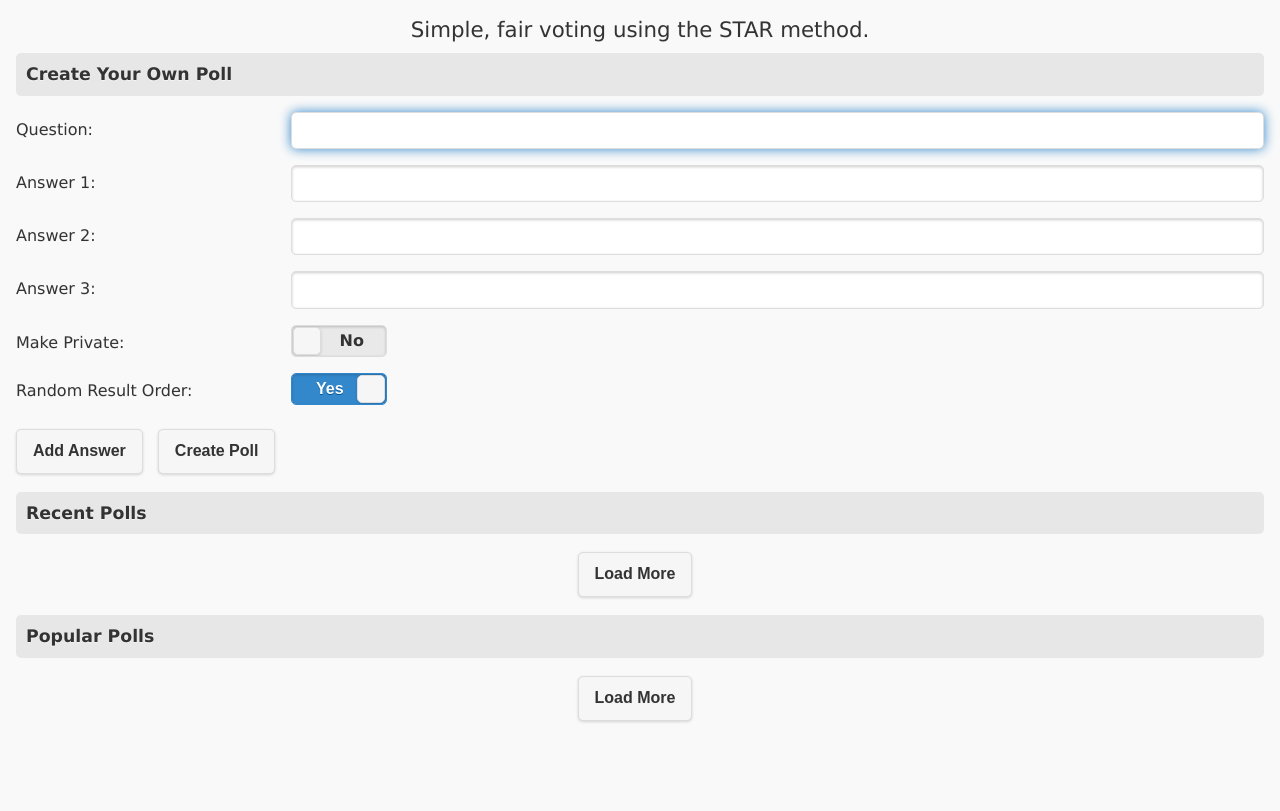
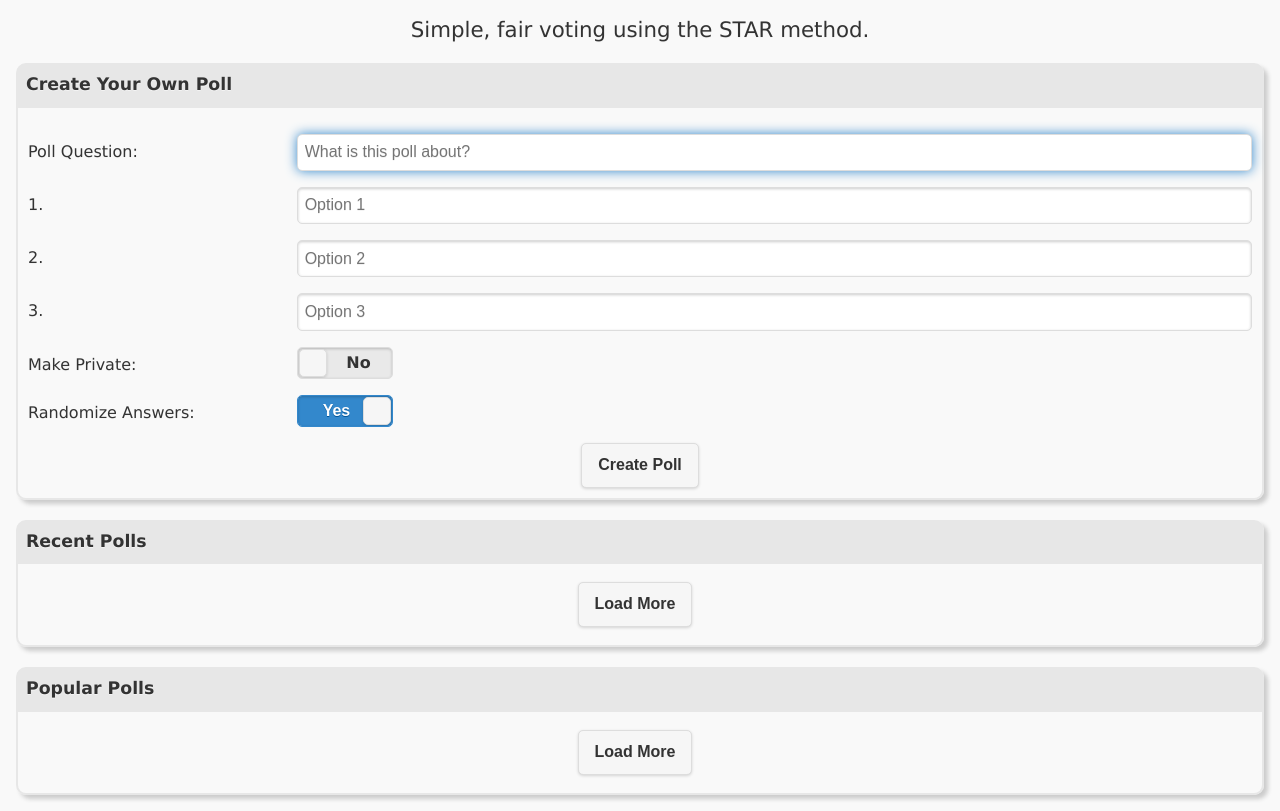
Before and after one commit to msmunter/star.vote, a PHP site: page /index/index?d=1 in a window 1280 px wide. Shown: the part 36-847 px from the top of the page. Before the commit the page ends 759 px from the top, so only its background shows below. Run offline with PHP 8.4, Linux system fonts and the light colour scheme; data that the repository does not hold is empty.

Commit message:
Index style changes and javascript cleanup, also fixed timestamp for poll insertion.

```diff
--- a/model/poll.model.php
+++ b/model/poll.model.php
@@ -72,7 +72,7 @@ class PollModel extends Model
 		global $return;
 		// Poll first
 		$this->query = "INSERT INTO `polls` (`pollID`, `question`, `created`, `private`, `allowMultiVoting`, `allowComments`, `randomAnswerOrder`, `creatorIP`, `votes`)
-						VALUES ('".$pollID."', '".$question."', '".date('Y-m-d h:i:s')."', ".$private.", 0, 0, ".$randomOrder.", '".$creatorIP."', 0)";
+						VALUES ('".$pollID."', '".$question."', '".date('Y-m-d H:i:s')."', ".$private.", 0, 0, ".$randomOrder.", '".$creatorIP."', 0)";
 		// Insert
 		//echo '<pre>';print_r($this->query);echo '</pre>'; // DEBUG ONLY!!!
 		$this->doInsertQuery();
--- a/view/index/index.view.php
+++ b/view/index/index.view.php
@@ -1,8 +1,12 @@
 <div class="indexHeader">Simple, fair voting using the STAR method.</div>
+<div class="bigContainer">
 	<div class="indexTitle">Create Your Own Poll</div>
 	<div id="indexCreatePollContainer">
 		<?php include('view/poll/pollinputform.view.php'); ?>
 	</div>
+</div>
+
+<div class="bigContainer">
 	<div class="indexTitle">Recent Polls</div>
 	<div id="recentPollContainer">
 		<?php
@@ -10,10 +14,13 @@
 			include('view/poll/pollset.view.php');
 		}
 		?>
-</div>
 		<div class="center">
 		<button data-inline="true" onclick="loadMoreRecentPolls()">Load More</button>
 		</div>
+	</div>
+</div>
+
+<div class="bigContainer">
 	<div class="indexTitle">Popular Polls</div>
 	<div id="popularPollContainer">
 		<?php
@@ -22,8 +29,9 @@
 			include('view/poll/pollset.view.php');
 		}
 		?>
-</div>
 		<div class="center">
 			<button data-inline="true" onclick="loadMorePopularPolls()">Load More</button>
 		</div>
+	</div>
+</div>
 <script><?php include('web/js/poll/create.js'); ?></script>
--- a/view/poll/pollinput.view.php
+++ b/view/poll/pollinput.view.php
@@ -1,4 +1,4 @@
 <div class="ui-field-contain">
-	<label for="answer<?php echo $this->answerID; ?>">Answer <?php echo $this->answerID; ?>: </label>
-	<input type="text" data-clear-btn="true" class="pollAnswer" name="answer<?php echo $this->answerID; ?>" id="answer<?php echo $this->answerID; ?>" value=""></input><br />
+	<label for="answer<?php echo $this->answerID; ?>"><?php echo $this->answerID; ?>.</label>
+	<input type="text" data-clear-btn="true" class="pollAnswer" name="answer<?php echo $this->answerID; ?>" id="answer<?php echo $this->answerID; ?>" placeholder="Option <?php echo $this->answerID; ?>"></input><br />
 </div>
--- a/view/poll/pollinputform.view.php
+++ b/view/poll/pollinputform.view.php
@@ -1,8 +1,8 @@
 <div id="statusMsg" class="hidden"></div>
 <div class="clear"></div>
 <div class="ui-field-contain">
-	<label for="pollQuestion">Question: </label>
-	<input type="text" data-clear-btn="true" id="pollQuestion" name="pollQuestion" ></input>
+	<label for="pollQuestion">Poll Question:</label>
+	<input type="text" data-clear-btn="true" id="pollQuestion" name="pollQuestion" placeholder="What is this poll about?"></input>
 </div>
 <form id="pollAnswers">
 	<?php
@@ -20,11 +20,13 @@
 	</select>
 </div>
 <div class="ui-field-contain">
-	<label for="fsRandomOrder">Random Result Order:</label>
+	<label for="fsRandomOrder">Randomize Answers:</label>
 	<select name="fsRandomOrder" id="fsRandomOrder" data-role="flipswitch">
 		<option value="0">No</option>
 		<option selected value="1">Yes</option>
 	</select>
 </div>
-<button id="addAnswerButton" data-inline="inline" onclick="addAnswer()">Add Answer</button>
-<button id="createPollButton" data-inline="inline" onclick="createPoll()">Create Poll</button>
+<div id="pollButtonContainer">
+	<!--<button id="addAnswerButton" data-inline="inline" onclick="addAnswer()">Add Answer</button>-->
+	<button id="createPollButton" data-inline="inline" onclick="createPoll()">Create Poll</button>
+</div>
--- a/web/css/style.css
+++ b/web/css/style.css
@@ -48,13 +48,28 @@ div.indexHeader {
 	font-size: 16pt;
 }
 
+div.bigContainer {
+	box-shadow: 4px 4px 4px #cccccc;
+	border-radius: 10px;
+	margin-top: 20px;
+}
+
 div.indexTitle {
 	border: none;
 	background-color: #e7e7e7;
-	border-radius: 5px;
+	border-radius: 10px 10px 0px 0px;
 	padding: 10px;
 	margin-top: 10px;
-	margin-bottom: 10px;
+}
+
+div#popularPollContainer, #recentPollContainer, #indexCreatePollContainer {
+	border: solid 2px #e7e7e7;
+	border-radius: 0px 0px 10px 10px;
+	padding: 10px;
+}
+
+#indexCreatePollContainer {
+	padding: 10px;
 }
 
 /* Polls */
@@ -74,7 +89,6 @@ a.pollLink:link, a.pollLink:hover, a.pollLink:visited {
 	border-radius: 7px;
 	text-decoration: none;
 	padding: 5px;
-	margin: 5px 5px 5px 0px;
 	color: #38c;
 	font-weight: bold;
 }
@@ -103,8 +117,12 @@ div.pollInfoVotes {
 	border-radius: 5px;
 }
 
-div.pollQuestion {
+div#pollButtonContainer {
+	text-align: center;
+}
 
+#createPollButton, #addAnswerButton {
+	margin: 0px auto;
 }
 
 div#pollResults {
--- a/web/js/index/index.js
+++ b/web/js/index/index.js
@@ -1,6 +1,4 @@
+/* Remember: poll.js gets included with the index */
 $(document).ready(function() {
 	$('#pollQuestion').focus();
-	$('#pollAnswers').on('focus','.pollAnswer:last',function(){
-		addAnswer();
-	});
 });
```
Lines whose indentation alone changed are shown as unchanged.
